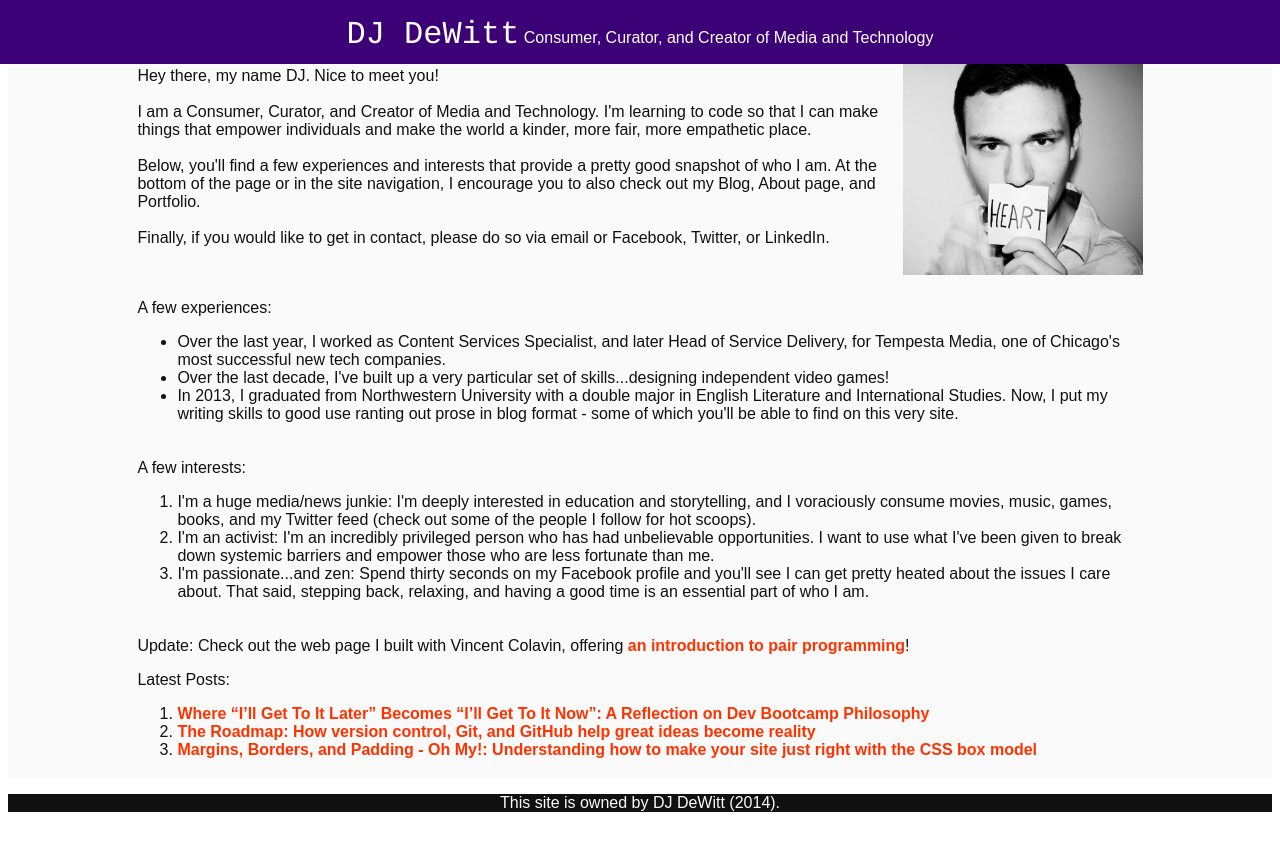
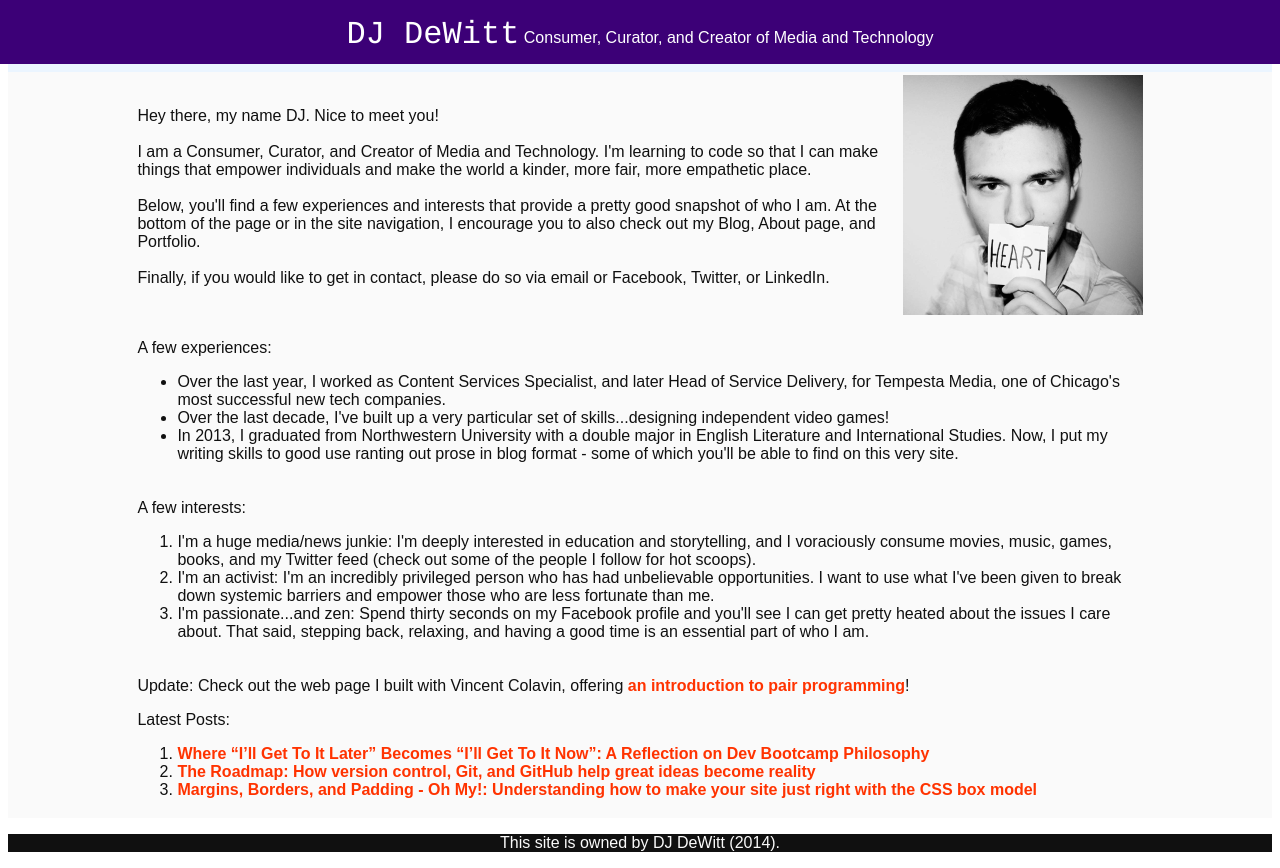
Before and after one commit to DJDeWitt/DJDeWitt.github.io, a plain HTML site: page index.html in a window 1280 px wide. Before the commit the page ends 828 px from the top, so only its background shows below. Drawn offline with Linux system fonts and the light colour scheme.

Commit message:
change nav css

```diff
--- a/stylesheets/blog-stylesheet.css
+++ b/stylesheets/blog-stylesheet.css
@@ -16,7 +16,10 @@ html {
 
 .nav{
 	postion: fixed;
-	top: 400px;
+	width: 100%;
+	left: 0px;
+	top: 64px;
+	height: 64px;
 	background-color: #EBF5FF;
 	text-align: center;
 }
```
